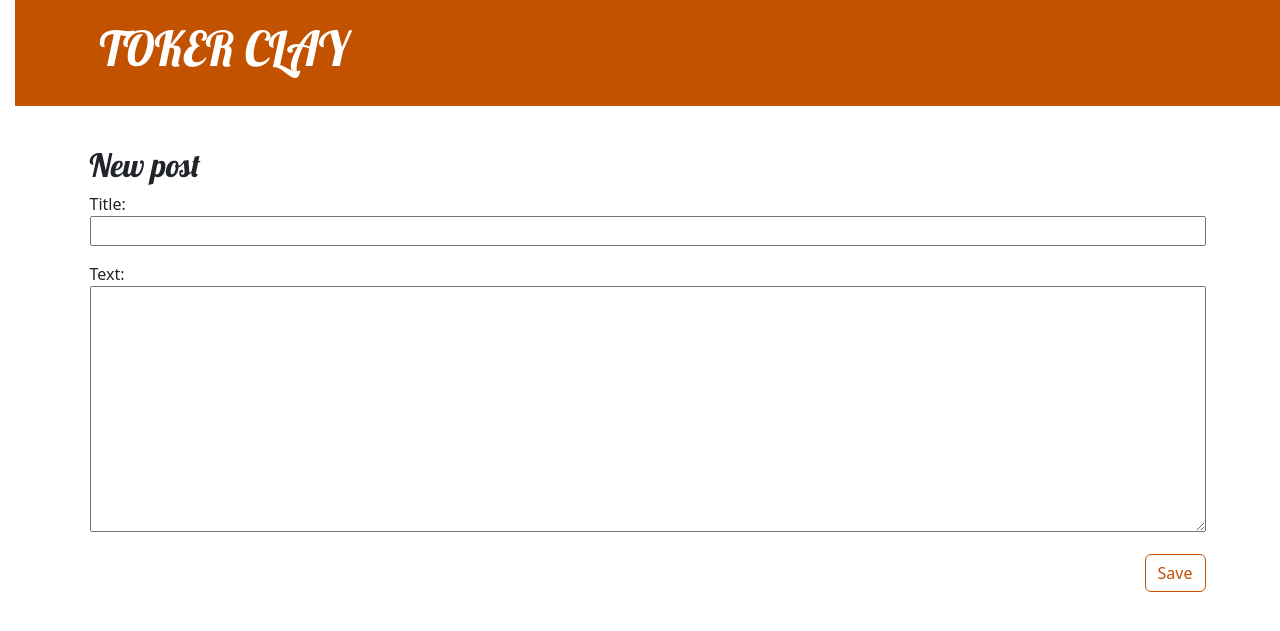
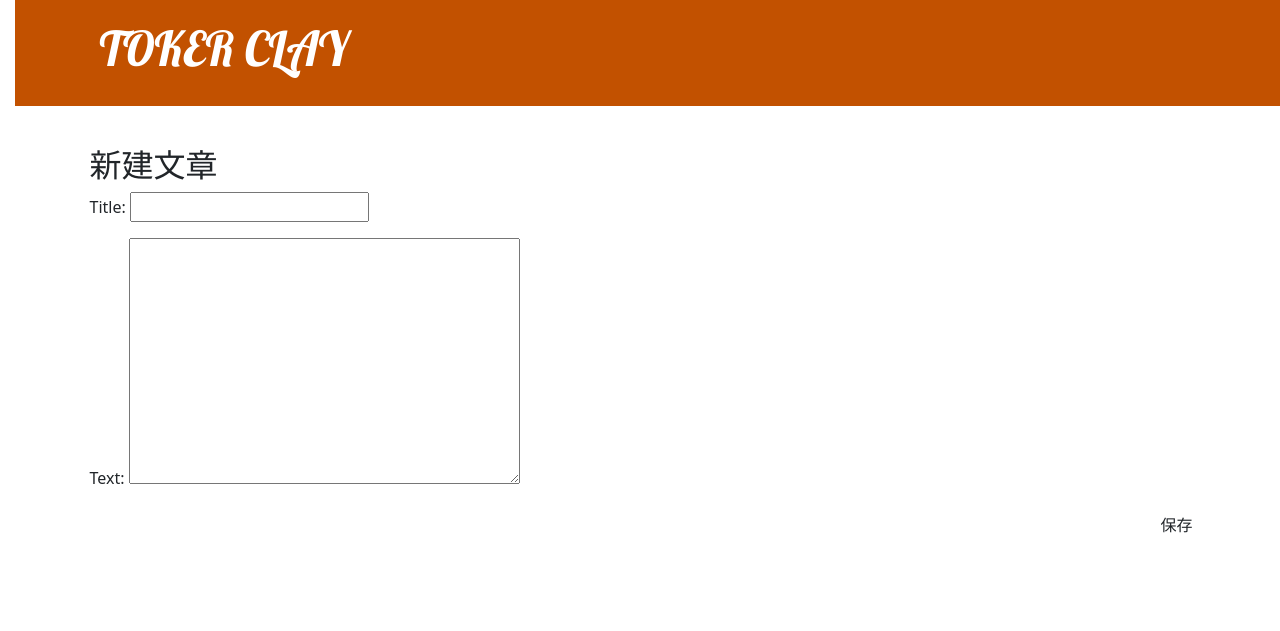
Before and after one commit to TokerClay/my-first-blog, a Django app: template blog/templates/post_edit.html in a window 1280 px wide. Shown: the top 631 px of the page. Run offline with Django 5.2, Linux system fonts and the light colour scheme; the template is opened without the code that fills it: values that come from a table or form of the project are taken from there, others are empty; parts of the project's set-up code (start-up, migrations or seed data) failed here and were passed over.

```diff
--- a/blog/forms.py
+++ b/blog/forms.py
@@ -4,4 +4,4 @@ from .models import Post
 class PostForm(forms.ModelForm):
     class Meta:
         model = Post
-        fields = ('title', 'text')
+        fields = ['title', 'text']
--- a/blog/templates/post_edit.html
+++ b/blog/templates/post_edit.html
@@ -1,9 +1,10 @@
 {% extends 'blog/base.html' %}
 
 {% block content %}
-    <h2>New post</h2>
-    <form method="POST" class="post-form">{% csrf_token %}
+    <h2>新建文章</h2>
+    <form method="POST">
+        {% csrf_token %}
         {{ form.as_p }}
-        <button type="submit" class="save btn btn-secondary">Save</button>
+        <button type="submit" class="save btn btn-default">保存</button>
     </form>
 {% endblock %}
--- a/blog/urls.py
+++ b/blog/urls.py
@@ -3,7 +3,6 @@ from . import views
 
 urlpatterns = [
     path('', views.post_list, name='post_list'),
+    path('post/new/', views.post_new, name='post_new'),
     path('post/<int:pk>/', views.post_detail, name='post_detail'),
-    path('post/new/', views.post_new, name='post_new'),
-    path('post/<int:pk>/edit/', views.post_edit, name='post_edit'),
 ]
```
Also changed, not shown: blog/views.py (+5 -26 lines).
